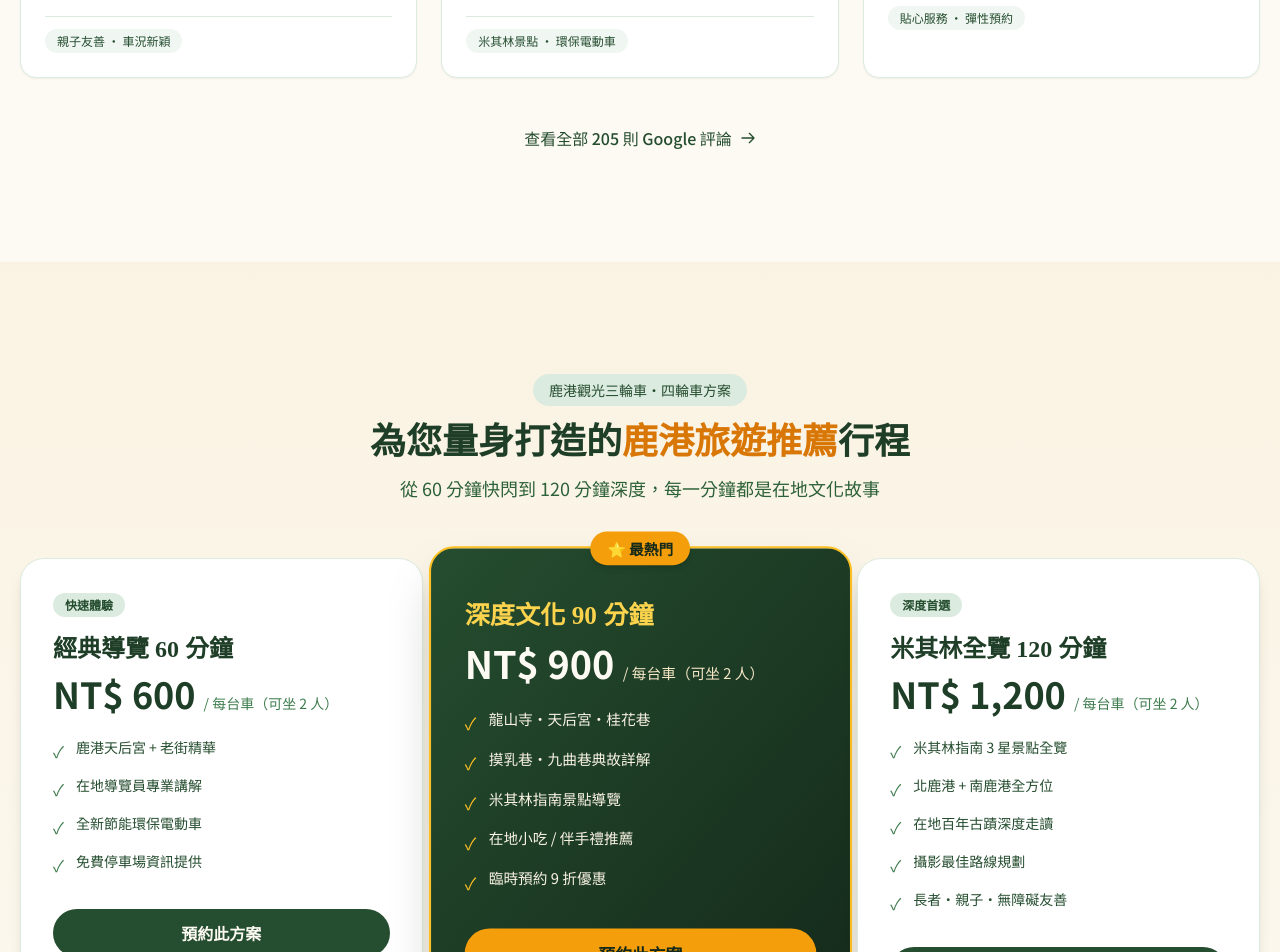
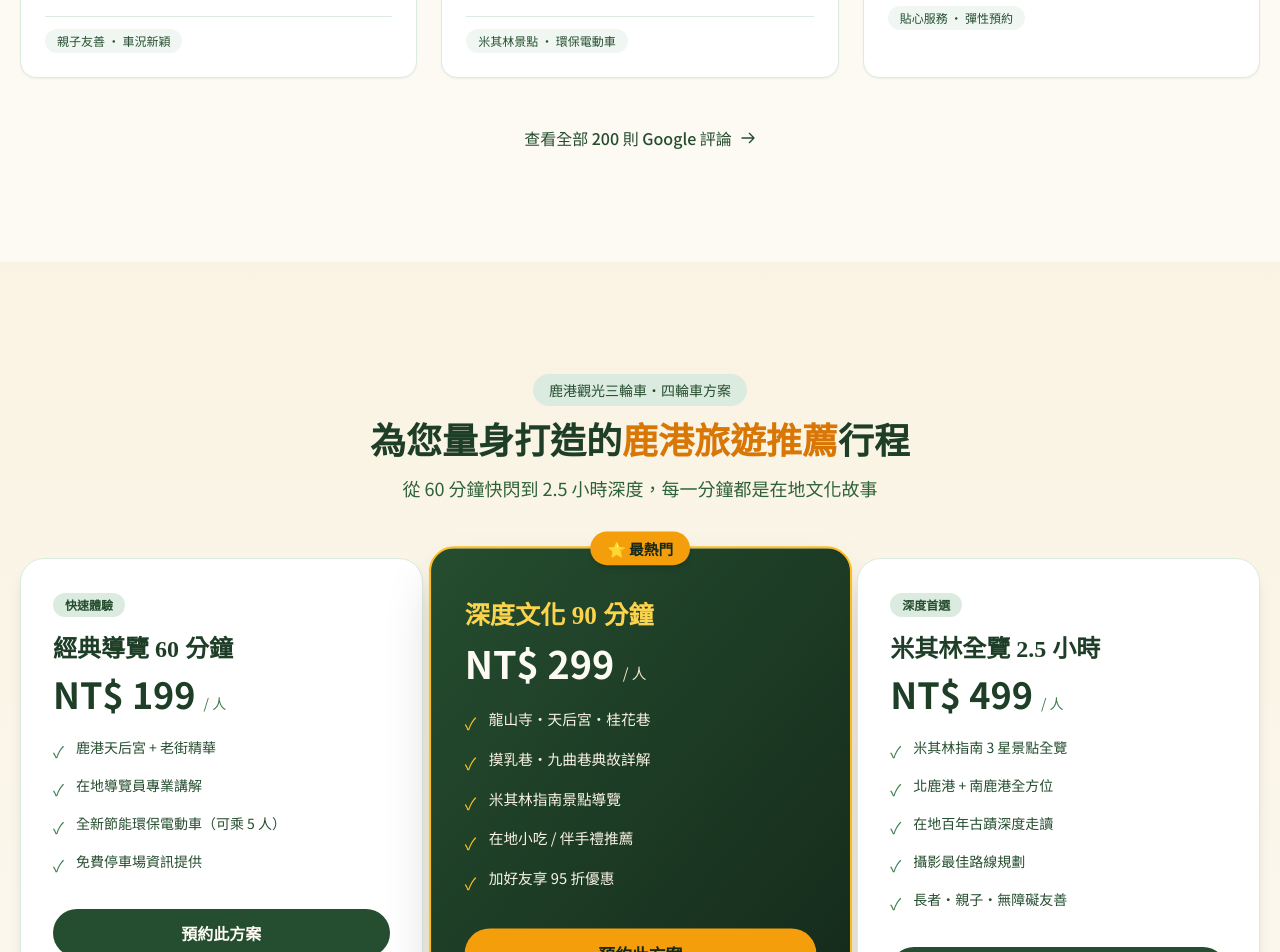
Before and after one commit to Leonchan001/gtourlk-website, a React (Vite) app: page / in a window 1280 px wide. Shown: the part 1720-2672 px from the top of the page. Built offline with nearby package versions, Linux system fonts and the light colour scheme.

Commit message:
Update pricing model to per-person charges and vehicle capacity to 5 seats, change 205 to 200 reviews

```diff
--- a/src/components/About.jsx
+++ b/src/components/About.jsx
@@ -4,7 +4,7 @@ const features = [
   { icon: '🌿', title: '永續環保', desc: '全車隊使用節能電動車，用行動愛地球愛鹿港。' },
   { icon: '👨‍👩‍👧‍👦', title: '全齡友善', desc: '親子、長者、行動不便者都能輕鬆暢遊。' },
   { icon: '💬', title: '彈性貼心', desc: '臨時預約也能接待，把每一位旅人當朋友。' },
-  { icon: '⭐', title: '五星品質', desc: 'Google 205 則評論、滿分 5.0、零負評紀錄。' },
+  { icon: '⭐', title: '五星品質', desc: 'Google 200 則評論、滿分 5.0、零負評紀錄。' },
 ]
 
 export default function About() {
--- a/src/components/Hero.jsx
+++ b/src/components/Hero.jsx
@@ -10,7 +10,7 @@ export default function Hero() {
         <div className="animate-fade-in-up">
           <div className="inline-flex items-center gap-2 px-4 py-2 bg-amber-500/20 border border-amber-400/40 rounded-full text-amber-300 text-sm mb-6">
             <span className="text-base">⭐</span>
-            <span>Google 205 則評論 · 5.0 滿分好評</span>
+            <span>Google 200 則評論 · 5.0 滿分好評</span>
           </div>
 
           <h1 className="font-serif font-black text-4xl md:text-6xl text-cream-50 leading-tight mb-6">
@@ -66,7 +66,7 @@ export default function Hero() {
                 { icon: '📚', text: '在地導覽員深度文化講解' },
                 { icon: '👨‍👩‍👧', text: '親子・長者・無障礙友善' },
                 { icon: '🎋', text: '龍山寺・天后宮・桂花巷全覽' },
-                { icon: '💰', text: '1.5 小時起 NT$600 起跳' },
+                { icon: '💰', text: '60 分鐘起 NT$199 起跳 / 人' },
               ].map((item, i) => (
                 <div key={i} className="flex items-center gap-3 p-3 bg-cream-50/10 rounded-xl border border-cream-50/10">
                   <span className="text-xl">{item.icon}</span>
--- a/src/components/Services.jsx
+++ b/src/components/Services.jsx
@@ -1,21 +1,21 @@
 const plans = [
   {
     title: '經典導覽 60 分鐘',
-    price: 'NT$ 600',
-    unit: '/ 每台車（可坐 2 人）',
+    price: 'NT$ 199',
+    unit: '/ 人',
     badge: '快速體驗',
     color: 'forest',
     features: [
       '鹿港天后宮 + 老街精華',
       '在地導覽員專業講解',
-      '全新節能環保電動車',
+      '全新節能環保電動車（可乘 5 人）',
       '免費停車場資訊提供',
     ],
   },
   {
     title: '深度文化 90 分鐘',
-    price: 'NT$ 900',
-    unit: '/ 每台車（可坐 2 人）',
+    price: 'NT$ 299',
+    unit: '/ 人',
     badge: '⭐ 最熱門',
     color: 'amber',
     popular: true,
@@ -24,13 +24,13 @@ const plans = [
       '摸乳巷・九曲巷典故詳解',
       '米其林指南景點導覽',
       '在地小吃 / 伴手禮推薦',
-      '臨時預約 9 折優惠',
+      '加好友享 95 折優惠',
     ],
   },
   {
-    title: '米其林全覽 120 分鐘',
-    price: 'NT$ 1,200',
-    unit: '/ 每台車（可坐 2 人）',
+    title: '米其林全覽 2.5 小時',
+    price: 'NT$ 499',
+    unit: '/ 人',
     badge: '深度首選',
     color: 'forest',
     features: [
@@ -61,7 +61,7 @@ export default function Services() {
             為您量身打造的<span className="text-amber-600">鹿港旅遊推薦</span>行程
           </h2>
           <p className="section-subtitle">
-            從 60 分鐘快閃到 120 分鐘深度，每一分鐘都是在地文化故事
+            從 60 分鐘快閃到 2.5 小時深度，每一分鐘都是在地文化故事
           </p>
         </div>
 
--- a/src/components/SocialProof.jsx
+++ b/src/components/SocialProof.jsx
@@ -53,7 +53,7 @@ export default function SocialProof() {
             真實 Google 評論
           </div>
           <h2 className="section-title">
-            205 位旅人的<span className="text-amber-600">五星真心推薦</span>
+            200 位旅人的<span className="text-amber-600">五星真心推薦</span>
           </h2>
           <p className="section-subtitle">
             鹿港導覽中評價最高的品牌之一 — 每一則好評都是我們最珍貴的勳章
@@ -68,7 +68,7 @@ export default function SocialProof() {
             </div>
             <div className="h-16 w-px bg-forest-100" />
             <div className="text-left">
-              <div className="text-2xl font-bold text-forest-800">205 則</div>
+              <div className="text-2xl font-bold text-forest-800">200 則</div>
               <div className="text-forest-600 text-sm">Google 評論</div>
               <div className="text-amber-600 text-xs mt-1">✓ 彰化友善店家認證</div>
             </div>
@@ -123,7 +123,7 @@ export default function SocialProof() {
             rel="noopener noreferrer"
             className="inline-flex items-center gap-2 text-forest-700 hover:text-amber-600 font-medium"
           >
-            查看全部 205 則 Google 評論
+            查看全部 200 則 Google 評論
             <svg className="w-4 h-4" aria-hidden="true" fill="none" stroke="currentColor" viewBox="0 0 24 24">
               <path strokeLinecap="round" strokeLinejoin="round" strokeWidth={2} d="M14 5l7 7m0 0l-7 7m7-7H3" />
             </svg>
```
